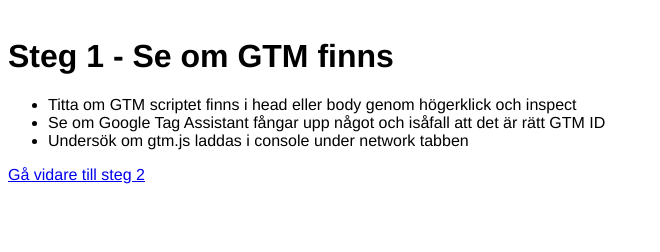
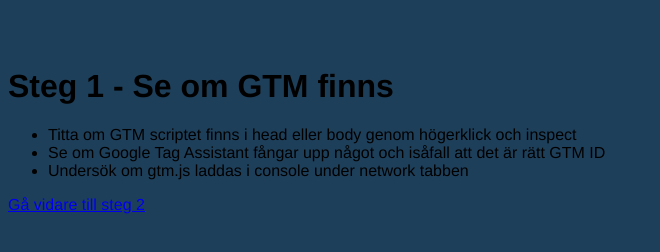
Before and after one commit to sandraclarakarlsson/Sandra, a plain HTML site: page steg1.html in a window 1280 px wide. Shown: the whole page, without its empty margins (0-660 px from the left). Drawn offline with Linux system fonts and the light colour scheme.

Commit message:
Update steg1.html

```diff
--- a/steg1.html
+++ b/steg1.html
@@ -6,11 +6,11 @@
 
 <style>
 body {
-background-color: white;
+background-color: #1e3f5a;
 font-family: helvetica;
 align-content: left;
 text-align: left;
-padding-top: 30px;
+padding-top: 60px;
 
 }
 
```
